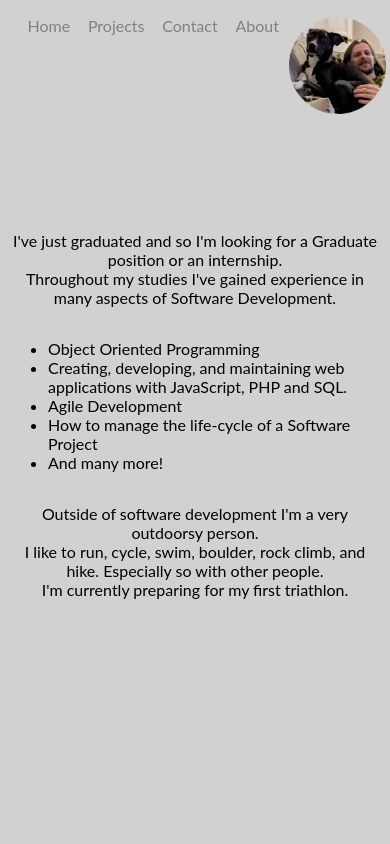
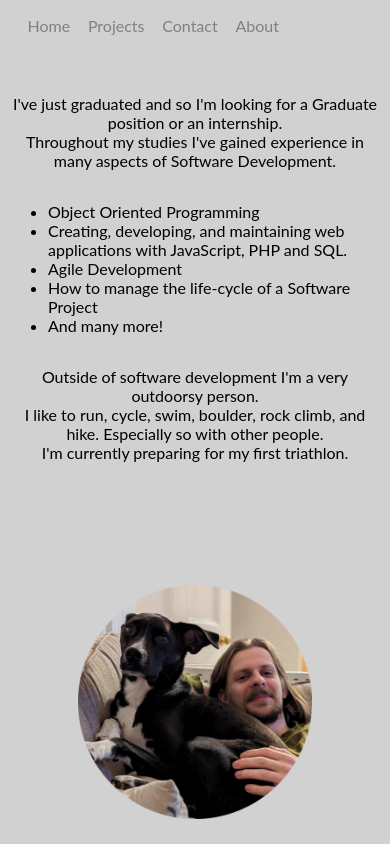
Before and after one commit to artj2/website, a plain HTML site: page subpages/about.html in a window 390 px wide. Drawn offline with Linux system fonts and the light colour scheme.

Commit message:
Add basic styling for mobile displays for subpages/about.html

```diff
--- a/styles.css
+++ b/styles.css
@@ -121,3 +121,21 @@ a:hover.project-link {
     width: 25vw;
     z-index: -1;
 }
+@media screen and (max-width: 500px) {
+    .img-about {
+        position: absolute;
+        top: auto;
+        bottom: 3vh;
+        left: 50%;
+        transform: translate(-50%);
+        height: auto;
+        width: 60vw;
+        z-index: -1;
+    }
+    .subpage-content.about {
+        justify-content: center;
+        align-items: center;
+        height: auto;
+        margin-top: 5vh;
+    }
+}
```
